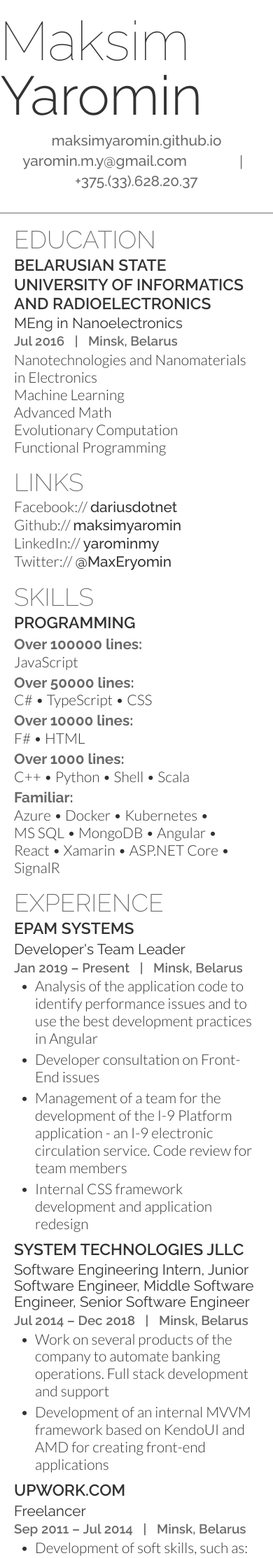
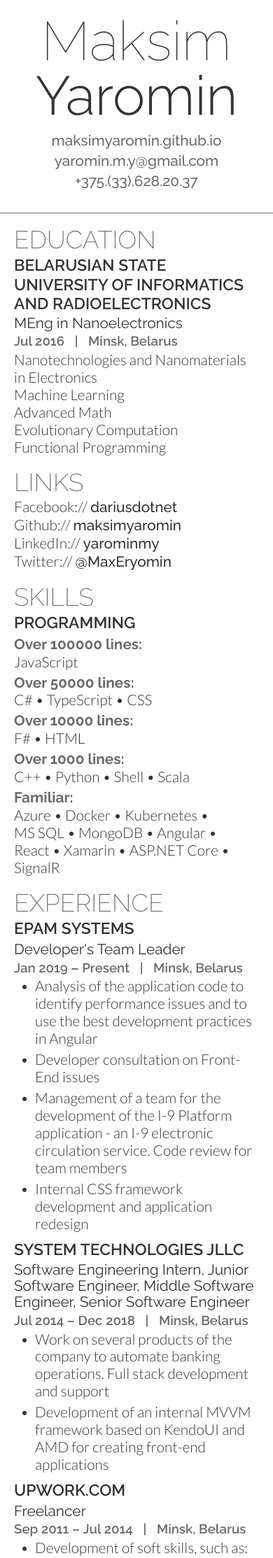
Before and after one commit to maksimyaromin/maksimyaromin.github.io, a Jekyll site: the page built from index.md, in a window 390 px wide. Shown: the top 2227 px of the page at 70% size. Built offline with Jekyll 4.4.1, drawn with Linux system fonts in a browser that asks for light colours.

Commit message:
Added some cosmetics marks

```diff
--- a/_config.yml
+++ b/_config.yml
@@ -1,4 +1,4 @@
-url: "" # the base hostname & protocol for your site, e.g. http://example.com
-baseurl: "" # the subpath of your site, e.g. /blog
-title: "2021 CV" # the name of your site, e.g. ACME Corp.
+url: "https://maksimyaromin.github.io/" # the base hostname & protocol for your site, e.g. http://example.com
+baseurl: "/" # the subpath of your site, e.g. /blog
+title: "CV" # the name of your site, e.g. ACME Corp.
 lang: "en"
--- a/_layouts/resume.html
+++ b/_layouts/resume.html
@@ -5,7 +5,8 @@
     <meta charset="utf-8">
     <meta name="description" content="{{ page.meta.description }}">
     <meta name="robots" content="{{ page.meta.robots | join: ", " }}">
-    <title>{{ site.title }} - {{ page.title }} ({{ site.lang }})</title>
+    <base href="{{ site.baseurl }}">
+    <title>{{ 'now' | date: "%Y" }} {{ site.title }} - {{ page.title }} ({{ site.lang }})</title>
     <link rel="shortcut icon" href="{{ page.favicon }}" type="image/x-icon">
 
     <link rel="preconnect" href="https://fonts.gstatic.com">
--- a/_sass/_responsive.scss
+++ b/_sass/_responsive.scss
@@ -26,6 +26,29 @@
     }
 }
 
+@media screen and (max-width: 599px) {
+    .employee-header {
+        &__name {
+            text-align: center;
+        }
+    }
+}
+
+@media screen and (max-width: 479px) {
+    .employee-header {
+        &__links {
+            &_list {
+                align-items: center;
+                flex-direction: column;
+
+                .list-item-delimiter {
+                    display: none;
+                }
+            }
+        }
+    }
+}
+
 @media print {
     html {
         font-size: $base-fs;
```
Also changed, not shown: index.md (+1 -1 lines), README.md, 1 other file.
